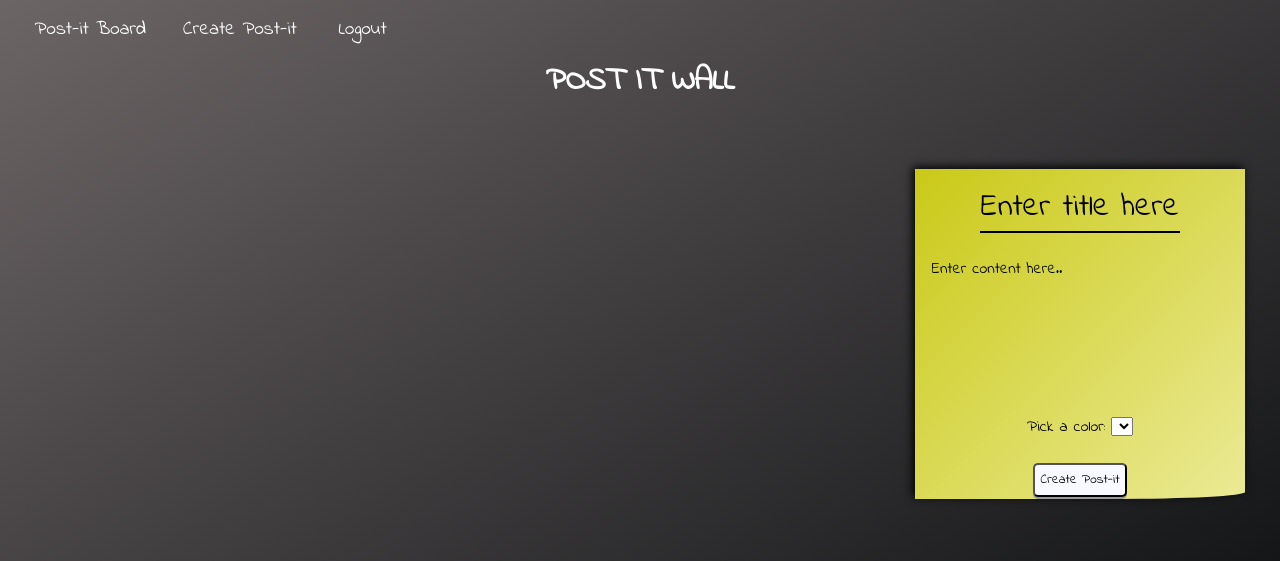
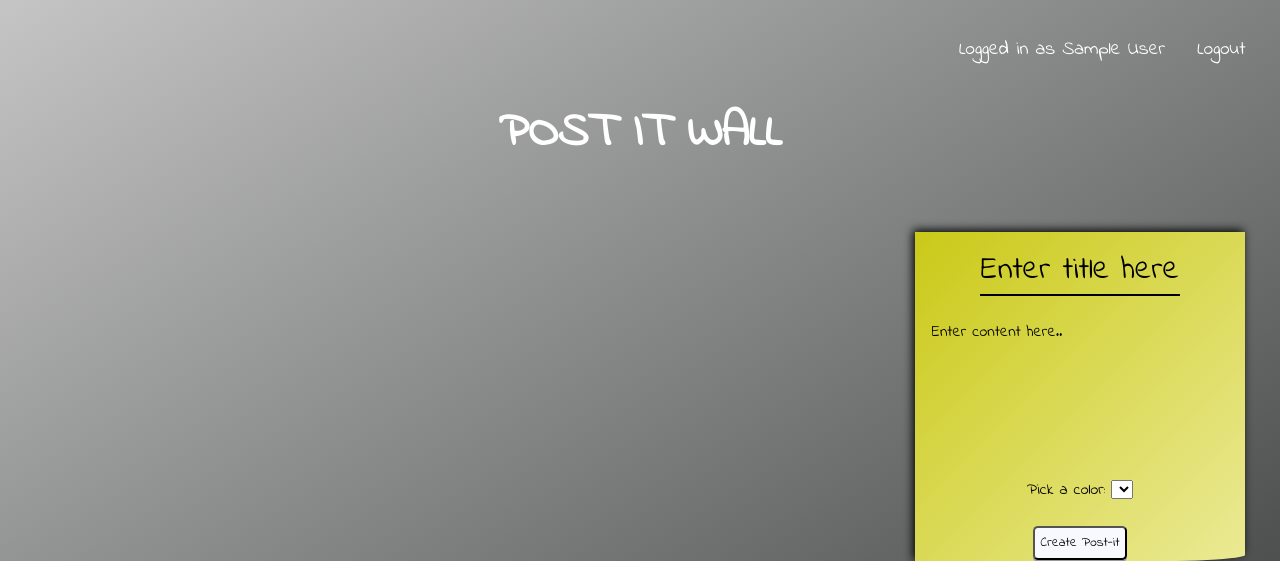
Before and after one commit to StefanDimitrijevic/Mul18, a PHP site: page /postitboard.php in a window 1280 px wide. Shown: the top 561 px of the page. Run offline with PHP 8.4, Linux system fonts and the light colour scheme; the visitor is signed in with stand-in values (Sample User, id 1); data that the repository does not hold is empty.

Commit message:
Add files via upload

```diff
--- a/post-it/boardstyle.css
+++ b/post-it/boardstyle.css
@@ -6,26 +6,24 @@
 }
 
 body {
-	background: linear-gradient(to bottom right, #6C6566, #05080A) no-repeat center center fixed;
+	background: linear-gradient(to bottom right, #C5C5C5, #393B3B) no-repeat center center fixed;
 }
 
 /* HEADLINE */
 h1 {
 	color: white;
 	font-family: 'Indie Flower', cursive;
-	font-size: 2em;
+	font-size: 3em;
 	text-align: center;
 	margin-bottom: 5%;
 }
 
 /* THE CONTAINER FOR ALL THE CONTENT */
 .container {
-	background-image: linear-gradient(to bottom right, #6C6566, #1B1D1E);
-	box-shadow: -2px -2px 10px #000000;
+	background-image: linear-gradient(to bottom right, #C5C5C5, #393B3B);
+	box-shadow: 2px -2px 10px #000000;
 	display: flex;
 	flex-wrap: wrap;
-	/* background-color: #C0BDBD;
-	box-shadow: 20px 17px 10px #AFA9A9; */
 	width: 60%;
 	margin: 0 35px 25px;
 	justify-content: space-around;
@@ -153,17 +151,21 @@ time {
 	top: 0;
 }
 
+li:nth-child(1) {
+	margin-right: auto; /*applied only to the right*/
+}
 nav {
 	font-size: 1.2em;
-	margin: 15px 18.5px;
+	margin: 35px 18.5px;
 }
 
 ul {
-
+	display: flex;
     list-style-type: none;
 
 }
 li {
+	flex: 0 0 auto;
 	display: inline-block;
 }
 
--- a/post-it/indexstyle.css
+++ b/post-it/indexstyle.css
@@ -3,7 +3,7 @@
 
 	body {
 		margin: 0 auto;
-		background-color: ghostwhite;
+		background: linear-gradient(to bottom right, #6C6566, #05080A) no-repeat center center fixed;
 	}
 
 p {
@@ -19,12 +19,15 @@ p {
 	}
 
 	.header {
+		font-size: 1.3em;
+		color: #FFFFFF;
 		text-align: center;
 		font-family: 'Indie Flower', cursive;
 		margin-bottom: 10%;
 	}
 
 	.register, .login{
+		box-shadow: 2px 2px 10px #000000;
 		width: 300px;
 		height: 250px;
 		text-align: center;
--- a/post-it/navbar.php
+++ b/post-it/navbar.php
@@ -1,16 +1,5 @@
 <nav>
 	<ul>
-		<li><a href="postitboard.php">Post-it Board</a></li>
-
-			<li>
-				<?php
-					if (isset($_SESSION['users_id'])){ ?>
-						<a href="createpostit.php">Create Post-it</a>
-				<?php } else { ?>
-
-				<?php } ?>
-
-				</li>
 
 			<li>
 				<?php
@@ -19,9 +8,18 @@
 				<?php } else { ?>
 						<a href="index.php">Sign up</a>
 				<?php } ?>
-				</li>
+			</li>
 
-			<li>
+
+			<li class="right">
+				<?php
+					if (isset($_SESSION['users_id'])) { ?>
+						<a>Logged in as <?=$_SESSION['uname']?></a>
+					<?php } else {} ?>
+			</li>
+
+
+			<li style="float:"right">
 				<?php
 					if (isset($_SESSION['users_id'])){ ?>
 						<a href="logout.php" name="cmd" value="logout">Logout</a>
@@ -29,6 +27,6 @@
 						<a href="index.php">Login</a>
 				<?php } ?>
 
-		</li>
+			</li>
 		</ul>
 	</nav>
--- a/post-it/postitboard.php
+++ b/post-it/postitboard.php
@@ -12,6 +12,8 @@
 </head>
 
 <body>
+
+	<div class="wrapper">
 
 	<?php include('navbar.php'); ?>
 
@@ -85,12 +87,7 @@
 	?>
 
 	</div>
-
-	<!-- <a href="createpostit.php">Add Post-it</a><br>
-
-	 <form action="logout.php" method="post">
-	<button type="submit">Logout</button>
-	</form> -->
+	</div>
 
 </body>
 </html>
```
Also changed, not shown: post-it/createpostit.php (+3 -10 lines), post-it/login.png (added), post-it/register.png (added), post-it/trash.png (added).
